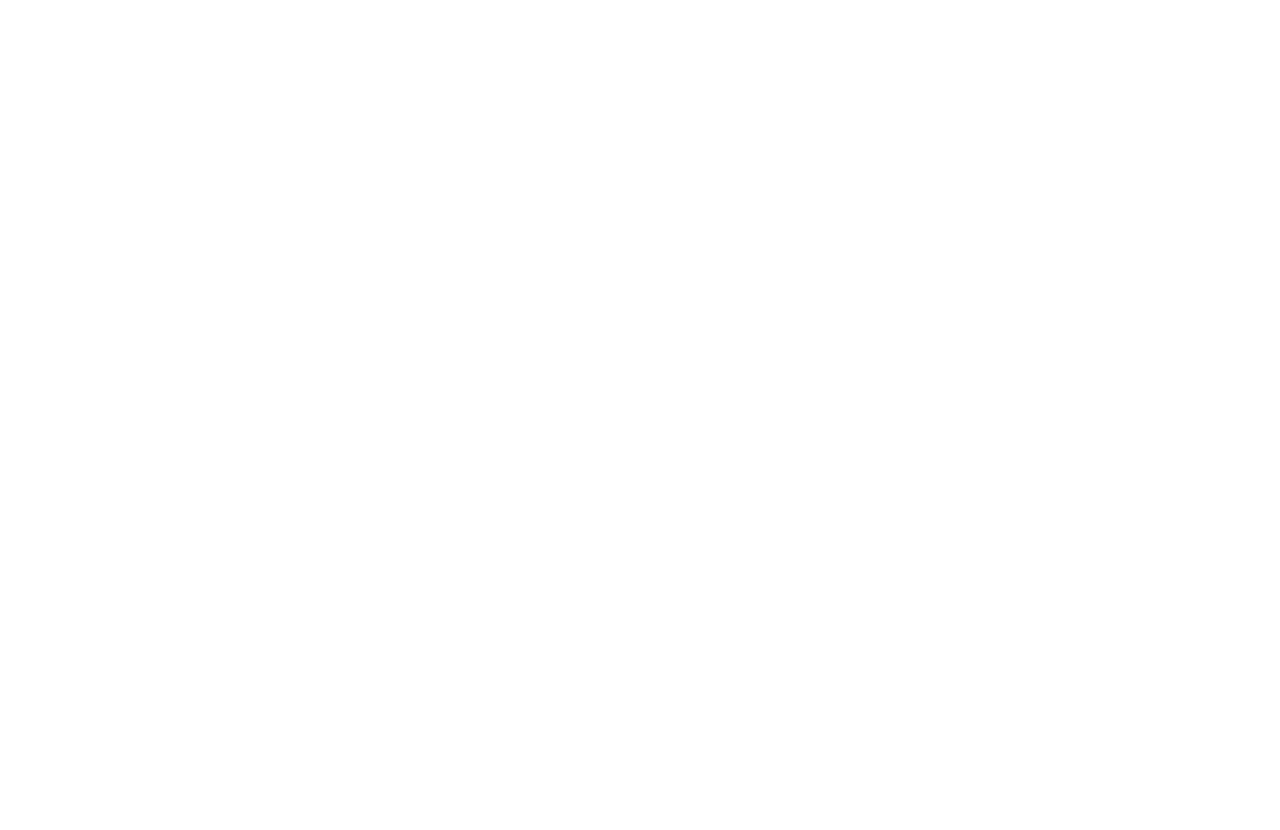
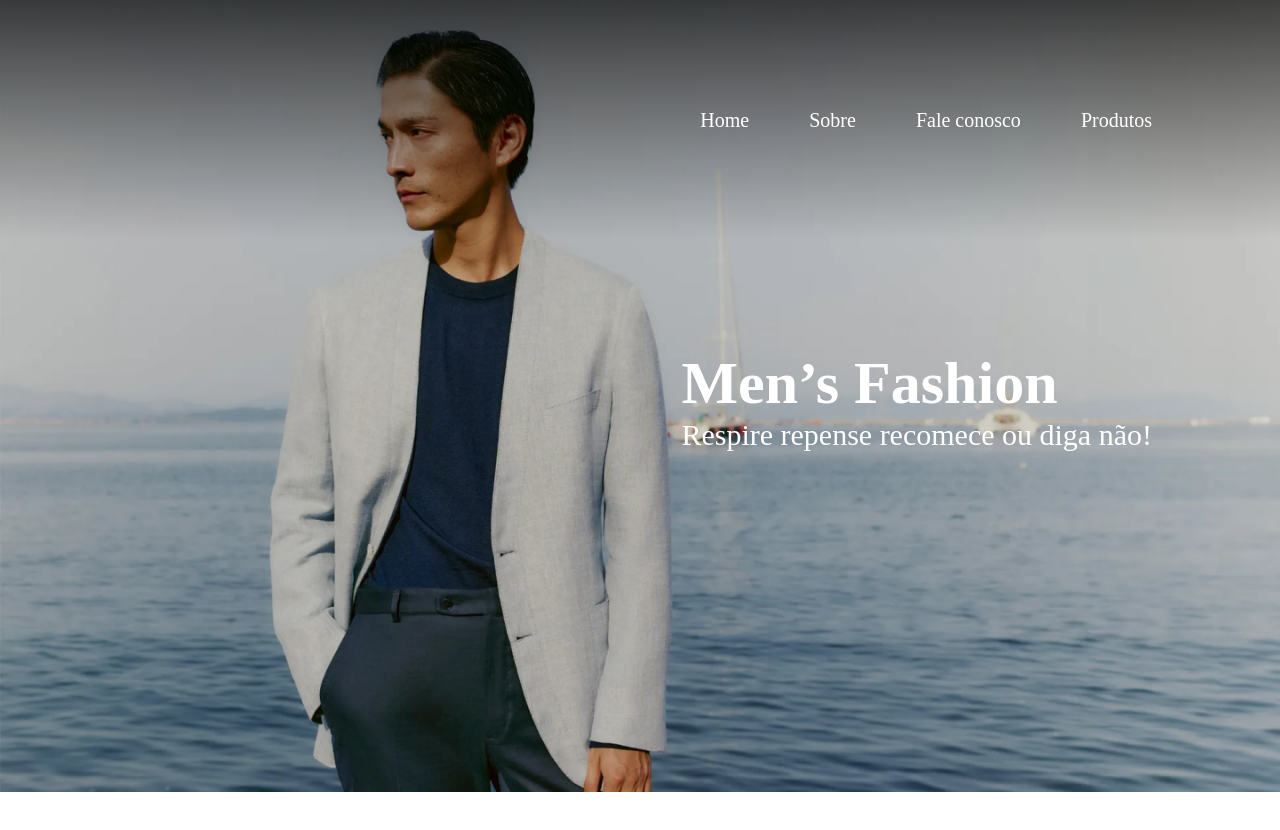
Before and after one commit to victorCORREIA14/Men-s-Fashion, a plain HTML site: page src/views/index.html in a window 1280 px wide. Shown: the top 830 px of the page. Before the commit the page ends 800 px from the top, so only its background shows below. Drawn offline with Linux system fonts and the light colour scheme.

Commit message:
estilizaçao

```diff
--- /dev/null
+++ b/src/views/index.css
@@ -0,0 +1,81 @@
+*{
+    margin: 0;
+    box-sizing: border-box;
+}
+
+.container-principal{
+    width: 100vw;
+    height: 200vh;
+}
+
+header{
+    width: 100%;
+    height: 30%;
+
+    position: absolute;
+    top: 0;
+
+    display: flex;
+    align-items: center;
+    justify-content: space-between;
+    padding: 0 10%;
+
+    background: linear-gradient(to bottom , #000000b1, #00000000);
+}
+
+ul {
+    display: flex;
+    text-decoration: none;
+    gap: 60px;
+    list-style: none;
+
+}
+
+a {
+    text-decoration: none;
+    font-size: 20px;
+    color: #fff;
+}
+
+.img{
+    width: 100%;
+    height: 50%;
+    background: url('/src/assets/images/bg-inicio.png');
+    background-repeat: no-repeat;
+    background-size: 100%;
+
+    display: flex;
+    flex-direction: column;
+    justify-content: center;
+    align-items: end;
+    padding: 0 10%;
+
+}
+
+.img h1 {
+    text-align: left;
+    font-size: 60px;
+    color: #fff;
+}
+
+.img h3 {
+    font-size: 30px;
+    color: #fff;
+    font-weight: 500;
+}
+
+.Sobre {
+    height: 50%;
+    width: 100%;
+
+    display: flex;
+    align-items: center;
+    justify-content: space-between;
+
+    padding: 0 5%;
+}
+
+.Sobre h1 {
+    font-size: 60px;
+
+}
--- a/src/views/index.html
+++ b/src/views/index.html
@@ -1,14 +1,52 @@
 <!DOCTYPE html>
 <html lang="en">
+
 <head>
     <meta charset="UTF-8">
     <meta name="viewport" content="width=device-width, initial-scale=1.0">
+    <link rel="stylesheet" href="index.css">
     <title>Men´s Fashion</title>
 </head>
+
 <body>
+    <div class="container-principal">
 
+        <header>
+            <img src="" alt="">
 
-</div>
+            <nav>
+                <ul>
+                    <li><a href="">Home</a></li>
+                    <li><a href="">Sobre</a></li>
+                    <li><a href="">Fale conosco</a></li>
+                    <li><a href="">Produtos</a></li>
+                </ul>
+            </nav>
+
+        </header>
+        <section class="img">
+            <div>
+                <h1>
+                    Men’s Fashion
+                </h1>
+
+                <h3>
+                    Respire repense recomece ou diga não!
+                </h3>
+            </div>
+
+        </section>
+        <section class="Sobre">
+            <div>
+                <h1>Sobre a Men’s Fashion</h1>
+
+                <h3>Em mais de 15 anos mais de 1000 homens vestiram men’s fashion!
+                    Moda corporativa masculina, o mundo do trabalho</h3>
+
+            </div>
+        </section>
+    </div>
 
 </body>
+
 </html>
```
Also changed, not shown: src/assets/images/bg-inicio.png (added).
